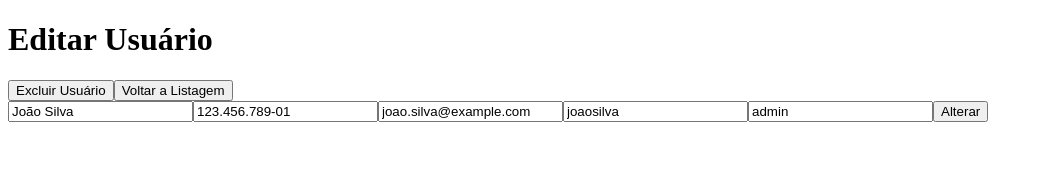
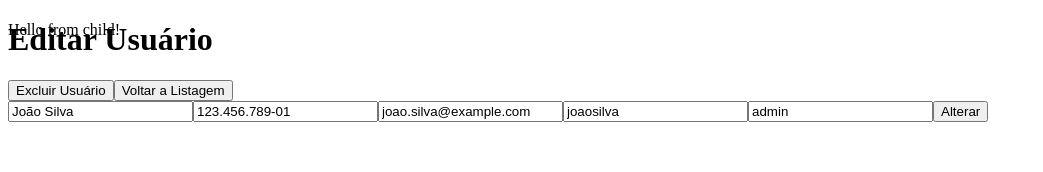
Before and after one commit to cesarbhering/teck-solucoes, a Nuxt app: page /user/1 in a window 1280 px wide. Both pictures are taken after a click on the button "Alterar". Shown: the top 172 px of the page, without its empty margins (0-1043 px from the left). Built offline with nearby package versions, Linux system fonts and the light colour scheme; no server answers; data requests are answered from the project's data file.

Commit message:
FEAT Cria componente FeedbackMessage - Insere fluxo de funcionamento de feedback no layout

```diff
--- /dev/null
+++ b/components/FeedbackMessage.vue
@@ -0,0 +1,51 @@
+<template>
+  <transition name="message-fade">
+    <div v-if="message" :class="['message', `message--${type}`]">
+      <span class="text">{{ message }}</span>
+    </div>
+  </transition>
+</template>
+<script lang="ts">
+
+export default defineNuxtComponent({
+  name: 'FeedbackMessage',
+
+  props: {
+    type: {
+      type: String,
+      default: 'info'
+    },
+    message: {
+      type: String,
+      required: true
+    }
+  },
+
+  watch: {
+    message(newValue, _oldValue) {
+      if (newValue) {
+        setTimeout(() => {
+          this.$emit('closeFeedback');
+        }, 3000);
+      }
+    }
+  }
+
+})
+</script>
+<style scoped>
+.message {
+  position: absolute;
+}
+
+.message-fade-enter-active,
+.message-fade-leave-active {
+  transition: opacity 0.3s, transform 0.3s;
+}
+
+.message-fade-enter-from,
+.message-fade-leave-to {
+  opacity: 0;
+  transform: translate(-50%, -20px);
+}
+</style>
--- a/components/UserTable.vue
+++ b/components/UserTable.vue
@@ -50,7 +50,7 @@ export default defineNuxtComponent({
   },
 
   methods: {
-    handleEditHandler(id) {
+    handleEditUser(id) {
       this.$router.push({ name: "user-id", params: { id } })
     },
 
--- /dev/null
+++ b/layouts/default.vue
@@ -0,0 +1,33 @@
+<template>
+  <div>
+    <FeedbackMessage :message="feedback.message" :type="feedback.message" @closeFeedback="handleCloseFeedback"/>
+    <NuxtPage @showFeedback="handleFeedback"/>
+  </div>
+</template>
+<script lang="ts">
+import type { Feedback } from '~/types/Feedback';
+export default defineNuxtComponent({
+  name: "defaultLayout",
+  data() {
+    return {
+      feedback: {
+        message: "",
+        type: ""
+      }
+    }
+  },
+
+  methods: {
+    handleFeedback({message, type}: Feedback) {
+      this.feedback.message = message
+      this.feedback.type = type
+    },
+
+    handleCloseFeedback () {
+      debugger
+      this.feedback.message = ""
+      this.feedback.type = ""
+    }
+  },
+})
+</script>
--- a/pages/user/[id].vue
+++ b/pages/user/[id].vue
@@ -11,16 +11,14 @@
       <input required v-model="userStore.user.username" />
       <input required v-model="userStore.user.grupo" />
       <button>{{ buttonActionText }}</button>
-
     </form>
-
   </div>
 </template>
 
 <script lang="ts">
-import { defineComponent } from 'vue'
+export default defineNuxtComponent({
+  name: 'UserForm',
 
-export default defineNuxtComponent({
   data() {
     return {
       userStore: useUserStore(),
@@ -34,7 +32,7 @@ export default defineNuxtComponent({
     this.userStore.fetchUser(this.router.params.id)
   },
 
-  unmounted () {
+  unmounted() {
     this.userStore.resetUser()
   },
 
@@ -55,13 +53,13 @@ export default defineNuxtComponent({
     },
 
     async handleSubmit() {
-      debugger
       if (this.isNewUser) {
         await this.userStore.createUser()
         this.$router.push({ name: "user-id", params: { id: this.userStore.user.id } })
         return
       }
       await this.userStore.updateUser()
+      this.$emit('showFeedback', { message: 'Hello from child!', type: 'error' });
     }
   },
 })
--- a/stores/user.ts
+++ b/stores/user.ts
@@ -9,7 +9,7 @@ interface UserInfo {
 
 interface State {
   userList: UserInfo[];
-  user: UserInfo | null;
+  user: UserInfo;
 }
 
 export const useUserStore = defineStore("user", {
--- /dev/null
+++ b/types/Feedback.ts
@@ -0,0 +1,4 @@
+export type Feedback = {
+  message: string;
+  type: string;
+}
```
